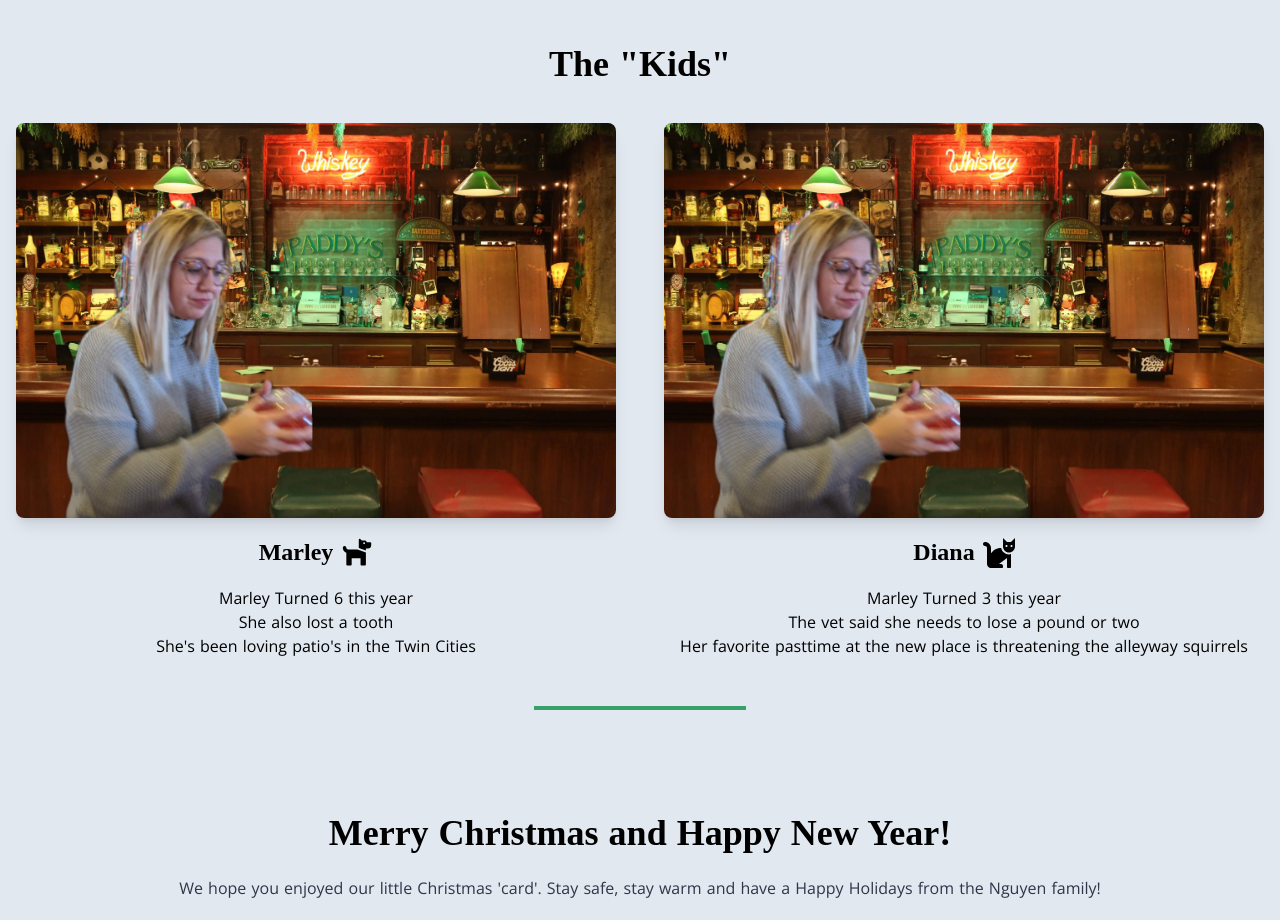
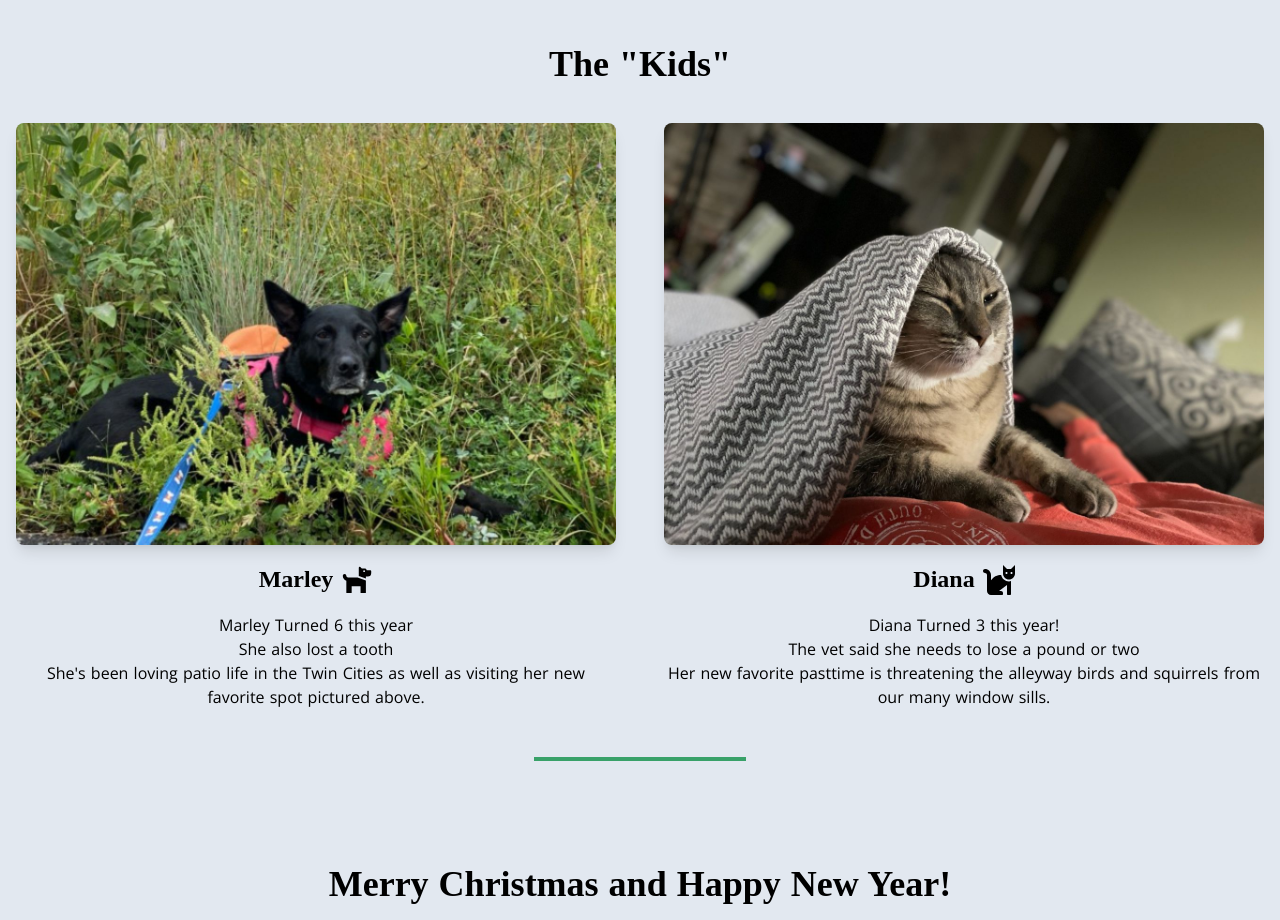
Before and after one commit to TonyFwin/christmas-card, a Nuxt app: page / in a window 1280 px wide. Shown: the part 2280-3200 px from the top of the page. Built offline with nearby package versions, Linux system fonts and the light colour scheme; a web font is replaced by a local one.

Commit message:
Update pet images and copy

```diff
--- a/components/Pets.vue
+++ b/components/Pets.vue
@@ -7,7 +7,7 @@
       <div class="flex flex-col">
         <img
           class="max-w-full rounded-lg shadow-lg"
-          src="~/assets/images/paddys.jpg"
+          src="~/assets/images/merj.jpeg"
           alt=""
         />
         <h3
@@ -33,13 +33,16 @@
         <ul class="mt-4">
           <li>Marley Turned 6 this year</li>
           <li>She also lost a tooth</li>
-          <li>She's been loving patio's in the Twin Cities</li>
+          <li>
+            She's been loving patio life in the Twin Cities as well as visiting
+            her new favorite spot pictured above.
+          </li>
         </ul>
       </div>
       <div class="flex flex-col">
         <img
           class="max-w-full rounded-lg shadow-lg"
-          src="~/assets/images/paddys.jpg"
+          src="~/assets/images/snugdiana.jpeg"
           alt=""
         />
         <h3
@@ -63,11 +66,11 @@
           </svg>
         </h3>
         <ul class="mt-4">
-          <li>Marley Turned 3 this year</li>
+          <li>Diana Turned 3 this year!</li>
           <li>The vet said she needs to lose a pound or two</li>
           <li>
-            Her favorite pasttime at the new place is threatening the alleyway
-            squirrels
+            Her new favorite pasttime is threatening the alleyway birds and
+            squirrels from our many window sills.
           </li>
         </ul>
       </div>
```
